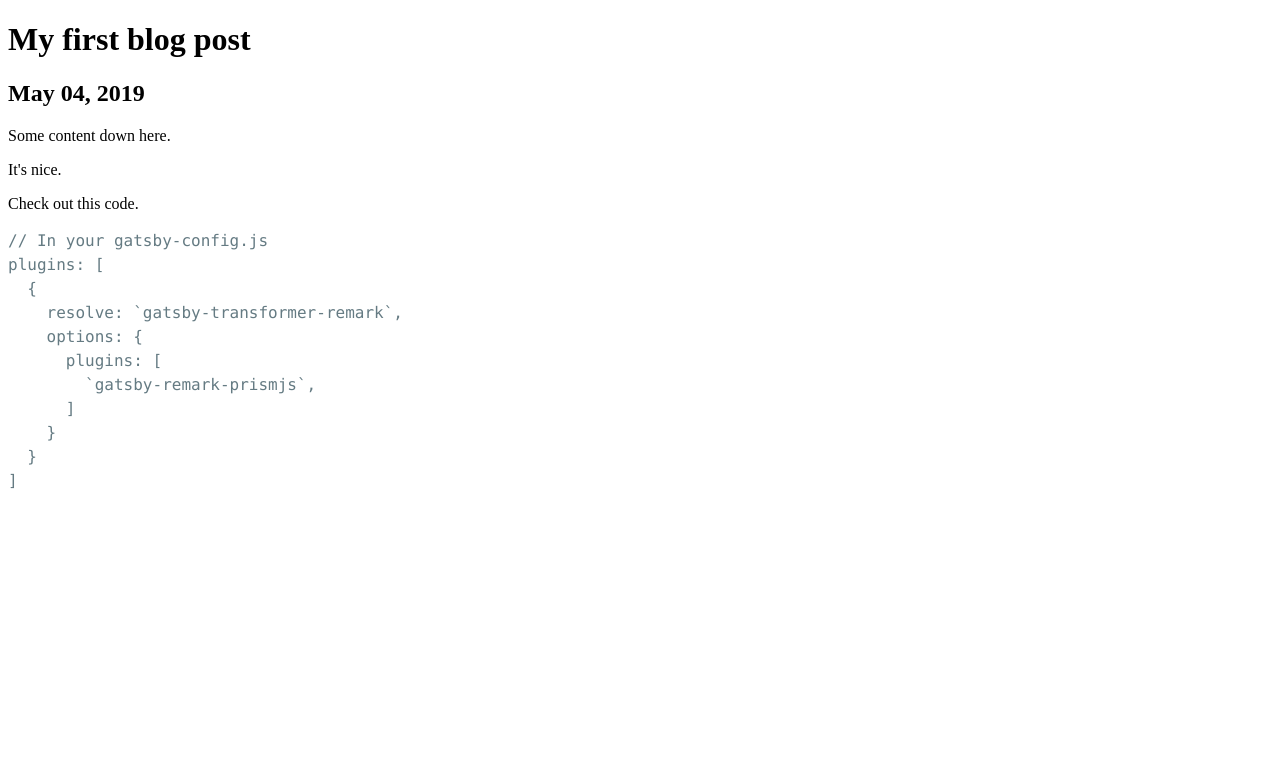
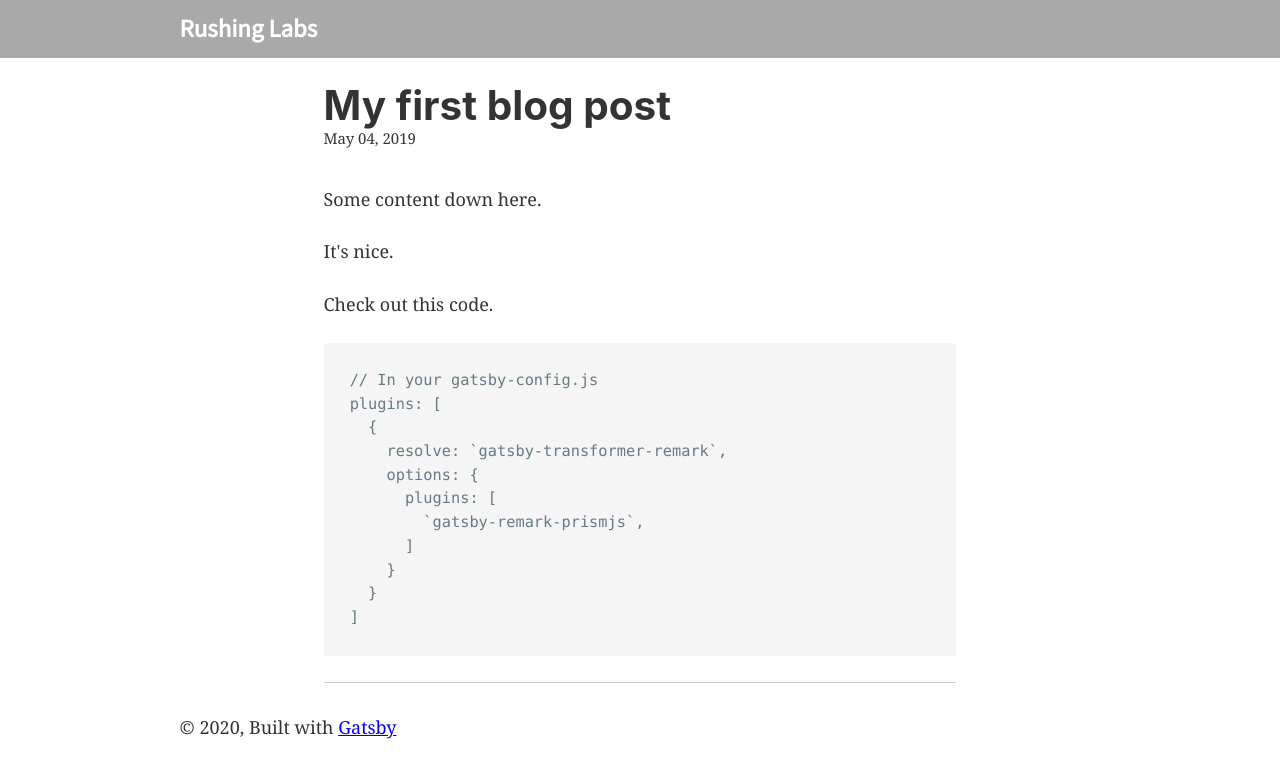
Before and after one commit to meddlin/rushinglabs-site, a Gatsby site: page /blog/my-first-post in a window 1280 px wide. Built offline with nearby package versions, Linux system fonts and the light colour scheme; Gatsby itself is replaced by a stand-in of ours; some packages are replaced by stand-ins of ours; code samples lack their colours; a web font is replaced by a local one.

Commit message:
Layout and styles applied to blog post template.

```diff
--- a/src/templates/blogTemplate.js
+++ b/src/templates/blogTemplate.js
@@ -1,19 +1,39 @@
 import React from "react";
 import { graphql } from "gatsby";
+import Layout from "../components/layout";
+import SEO from "../components/seo";
+import styled from "styled-components";
+
+const PostContainer = styled.div`
+	margin: 0 8em 0 8em;
+`;
+const PostDate = styled.p`
+	font-size: 0.83255rem;
+	line-height: 1.75rem;
+	display: block;
+	margin-bottom: 1.75rem;
+	margin-top: -1.75rem;
+`;
+const PostSeparator = styled.hr`
+	margin-bottom: 1.75rem;
+`;
 
 export default function Template({ data }) { // this prop will be injected by the GraphQL query below.
     const { markdownRemark } = data // data.markdownRemark holds your post data
-    const { frontmatter, html } = markdownRemark;
+    const { frontmatter, html, excerpt } = markdownRemark;
 
     return (
-        <div className="blog-post-container">
-            <div className="blog-post">
+        <Layout>
+            <SEO title={frontmatter.title} description={excerpt} />
+
+            <PostContainer>
                 <h1>{frontmatter.title}</h1>
-                <h2>{frontmatter.date}</h2>
-                <div className="blog-post-content"
-                    dangerouslySetInnerHTML={{ __html: html }} />
-            </div>
-        </div>
+                <PostDate>{frontmatter.date}</PostDate>
+                <div className="blog-post-content" dangerouslySetInnerHTML={{ __html: html }} />
+
+                <PostSeparator />
+            </PostContainer>
+        </Layout>
     );
 };
 
@@ -21,6 +41,7 @@ export const pageQuery = graphql`
 query($path: String!) {
     markdownRemark(frontmatter: { path: { eq: $path } }) {
         html
+        excerpt(pruneLength: 250)
         frontmatter {
             date(formatString: "MMMM DD, YYYY")
             path
```
